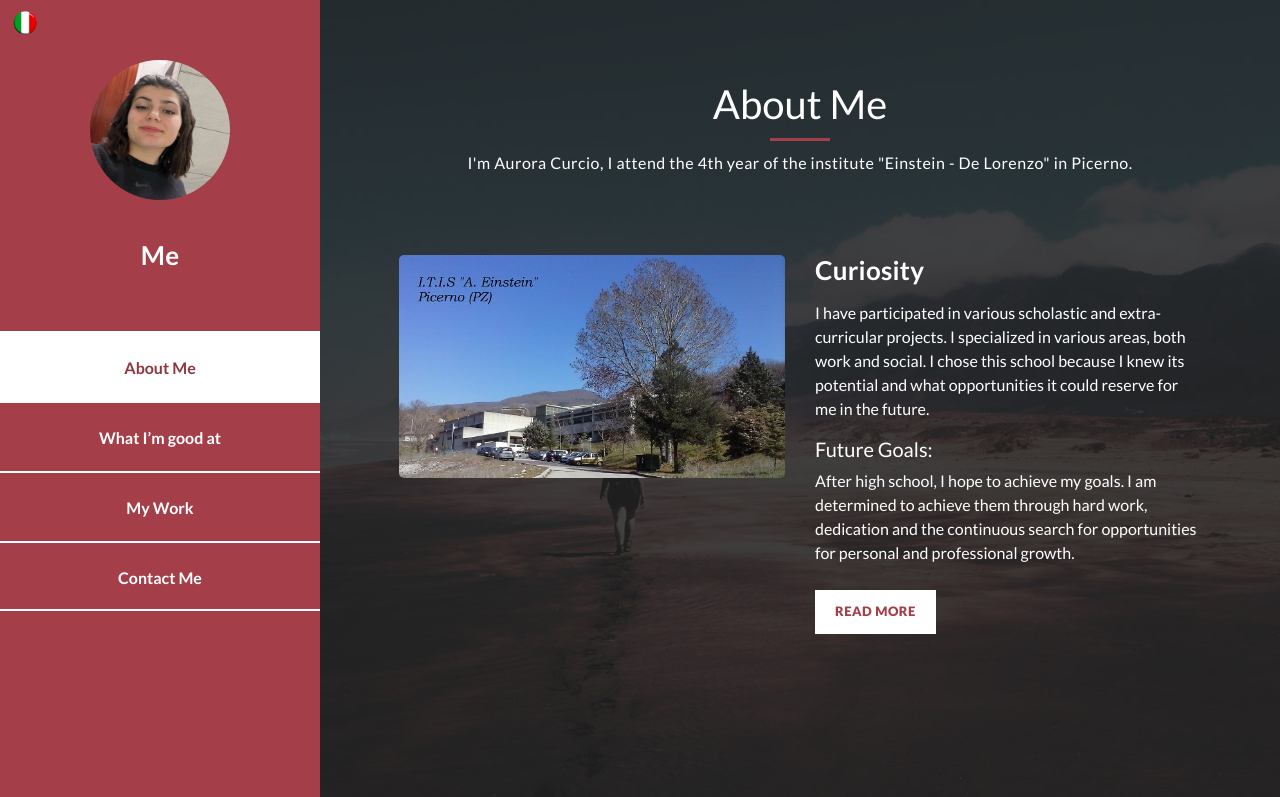
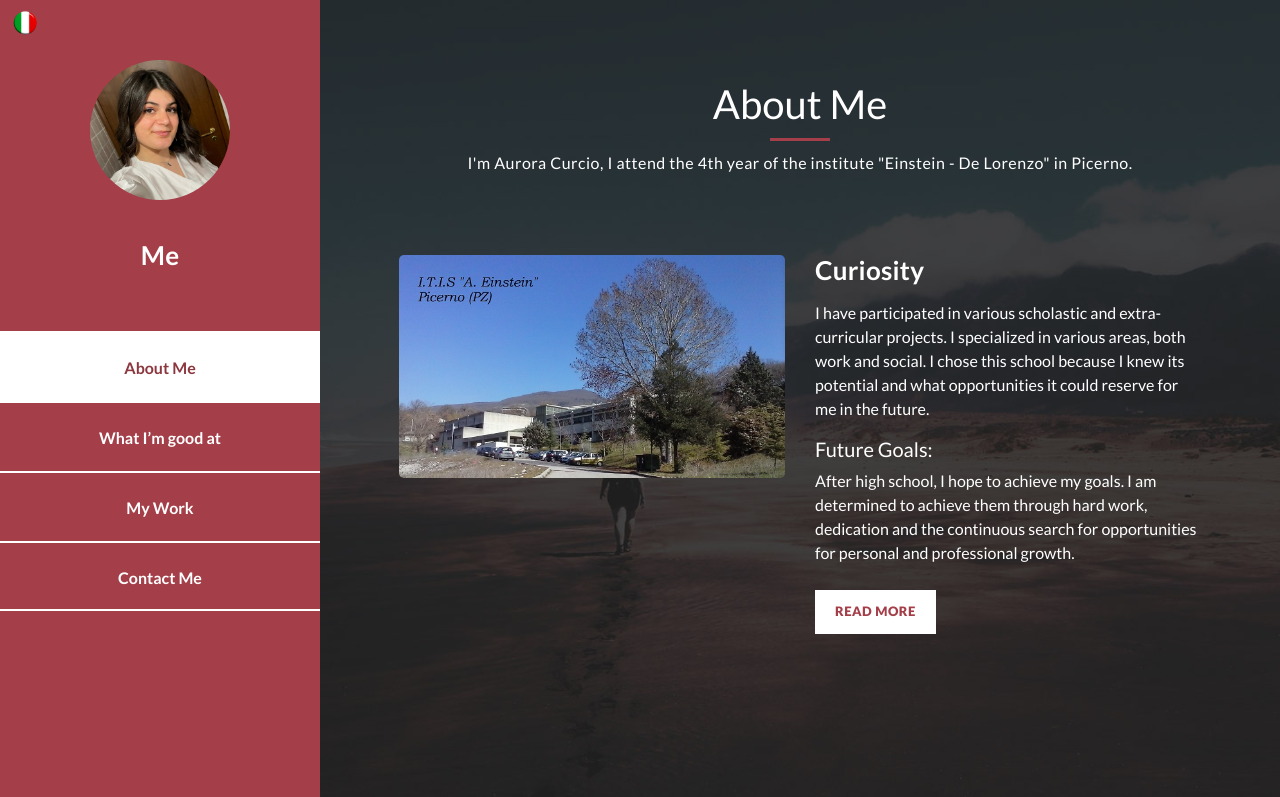
Before and after one commit to Auroracurcio/Auroracurcio.github.io, a plain HTML site: page index.html in a window 1280 px wide. Shown: the top 797 px of the page. Drawn offline with Linux system fonts and the light colour scheme.

Commit message:
modifica

```diff
--- a/index.html
+++ b/index.html
@@ -26,7 +26,7 @@
 					<i class="fa fa-times" id="menu-close"></i>
 					<div class="container">
 						<div class="image">
-							<img src="auri1.jpg" alt="10%" />
+							<img src="aurora, curriculum.jpg" alt="10%" />
 						</div>
 						<div class="author-content">
 							<h4>Me</h4>
```
Also changed, not shown: auri1.jpg (deleted), aurora, curriculum.jpg (added), 1 other file.
